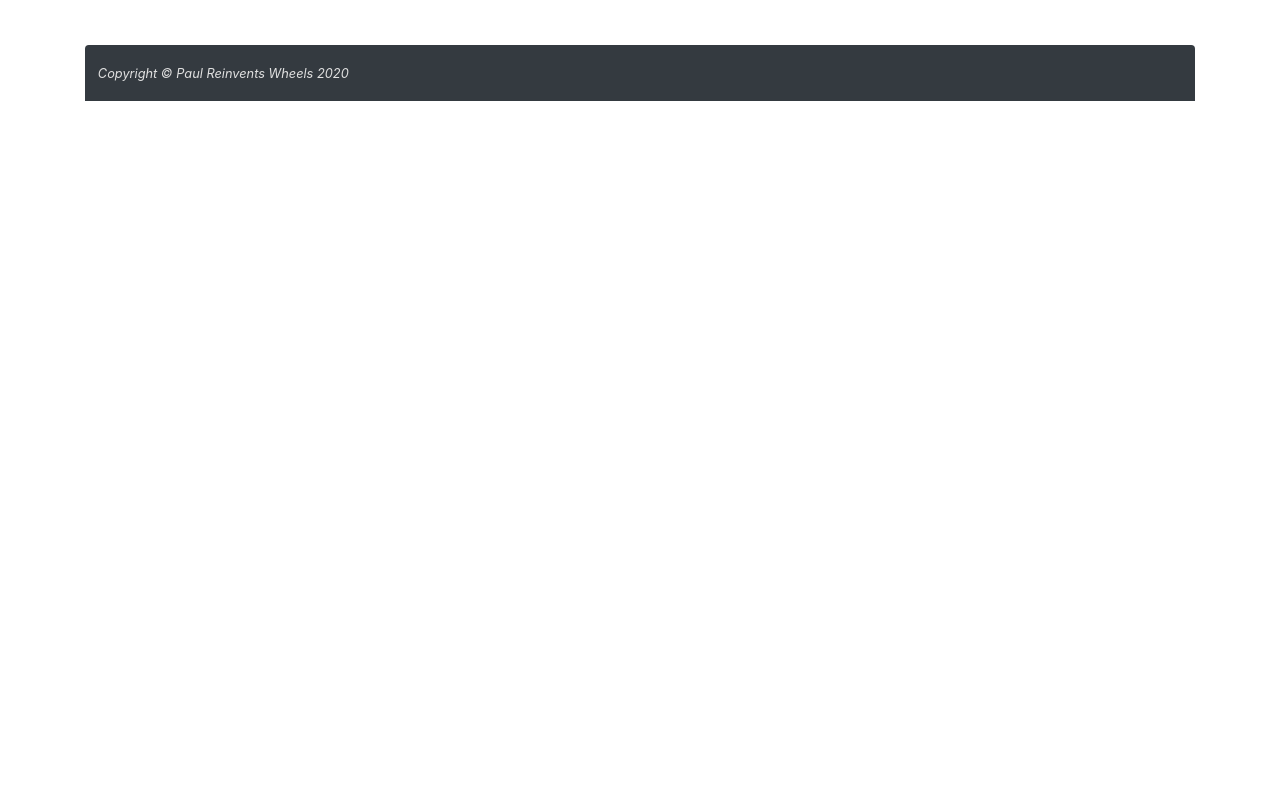
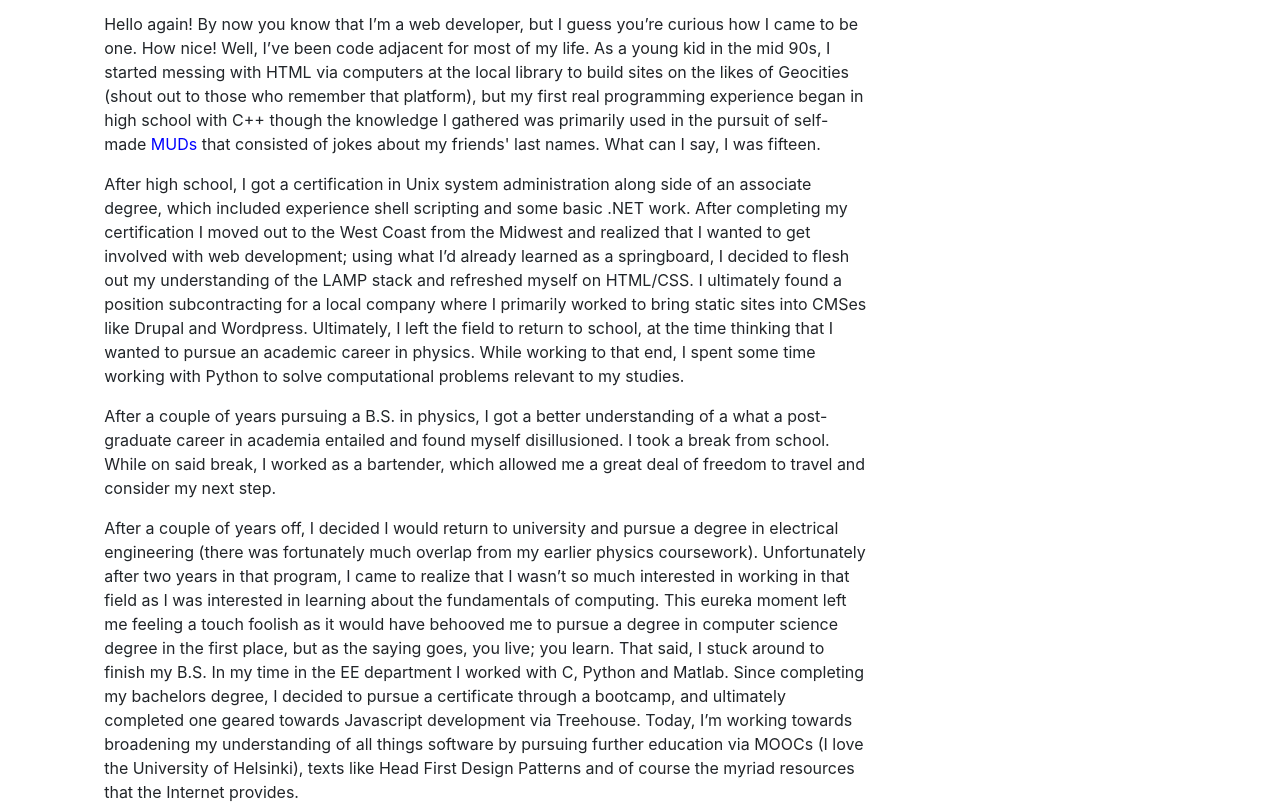
Before and after one commit to paulreyneveld/prw-front-end, a React (Create React App) app: page /about in a window 1280 px wide. Shown: the part 420-1223 px from the top of the page. Before the commit the page ends 800 px from the top, so only its background shows below. Built offline with nearby package versions, Linux system fonts and the light colour scheme; no server answers; the HTML template or start-up script is replaced by a standard one.

Commit message:
Updated About page with content

```diff
--- a/src/components/About.js
+++ b/src/components/About.js
@@ -1,8 +1,68 @@
 import React from 'react'
+import Row from 'react-bootstrap/Row'
+import Col from 'react-bootstrap/Col'
 
 const About = () => {
+
+    const openInNewTab = (url) => {
+        const newWindow = window.open(url, '_blank', 'noopener,noreferrer')
+        if (newWindow) newWindow.opener = null
+    }
+    const style = {
+        color: 'blue',
+        cursor: 'pointer'
+    }
+
     return (
-        <h1>Testing</h1>
+        <Row>
+        <Col xs={9} className="gutterfix">
+
+            <h3>About: A story of technical acumen</h3>
+            <br />
+            <p> Hello again! By now you know that I’m a web developer, but I guess you’re curious how I came to be one.
+            How nice! Well, I’ve been code adjacent for most of my life. As a young kid in the mid 90s, I started messing with
+            HTML via computers at the local library to build sites on the likes of Geocities (shout out to those who
+            remember that platform), but my first real programming experience began in high school with C++
+            though the knowledge I gathered was primarily used in the pursuit of self-made
+            <a style={style} onClick={() => openInNewTab('https://en.wikipedia.org/wiki/MUD')}> MUDs </a>
+
+
+             that consisted of jokes about my friends' last names.
+            What can I say, I was fifteen.</p>
+
+            <p>After high school, I got a certification in Unix system administration along side of an associate degree,
+            which included experience shell scripting and some basic .NET work. After completing my certification I moved
+            out to the West Coast from the Midwest and realized that I wanted to get involved with web development; using
+            what I’d already learned as a springboard, I decided to flesh out my understanding of the LAMP stack and
+            refreshed myself on HTML/CSS. I ultimately found a position subcontracting for a local company where I primarily
+            worked to bring static sites into CMSes like Drupal and Wordpress. Ultimately, I left the field to return to
+            school, at the time thinking that I wanted to pursue an academic career in physics. While working to that end,
+            I spent some time working with Python to solve computational problems relevant to my studies. </p>
+
+            <p>After a couple of years pursuing a B.S. in physics, I got a better understanding of a what a post-graduate
+            career in  academia entailed and found myself disillusioned. I took a break from school. While on said break,
+            I worked as a bartender, which allowed me a great deal of freedom to travel and consider my next step. </p>
+
+            <p>After a couple of years off, I decided I would return to university and pursue a degree in electrical engineering
+             (there was fortunately much overlap from my earlier physics coursework). Unfortunately after two years in that
+             program, I came to realize that I wasn’t so much interested in working in that field as I was interested in
+             learning about the fundamentals of computing. This eureka moment left me feeling a touch foolish as it would
+             have behooved me to pursue a degree in computer science degree in the first place, but as the saying goes,
+             you live; you learn. That said, I stuck around to finish my B.S. In my time in the EE department I worked with
+             C, Python and Matlab. Since completing my bachelors degree, I decided to pursue a certificate through a
+             bootcamp, and ultimately completed one geared towards Javascript development via Treehouse. Today, I’m working
+             towards broadening my understanding of all things software by pursuing further education via MOOCs (I love the
+             University of Helsinki), texts like Head First Design Patterns and of course the myriad resources that the Internet
+             provides. </p>
+
+             <p>I see now that I took the long way around as I have returned to web development, but I’ve been fortunate to
+             learn so much in the process that I wouldn’t want this journey to have gone any other way. </p>
+        </Col>
+        <Col className="gutterfix">
+        <h4> Pandora's API </h4>
+
+        </Col>
+    </Row>
     )
 }
 
```
Also changed, not shown: 1 other file (tests, documents, lock files or other folders).
